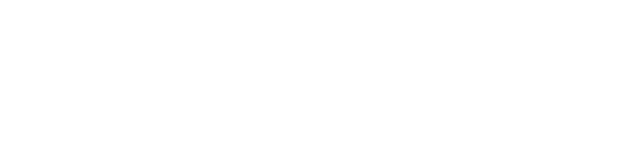
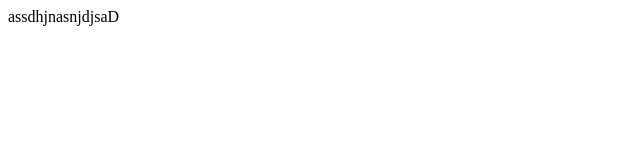
Before and after one commit to SiddharthCK45/Hello, a plain HTML site: page index.html in a window 1280 px wide. Shown: the whole page, without its empty margins (0-640 px from the left). Drawn offline with Linux system fonts and the light colour scheme.

Commit message:
trying new

```diff
--- a/index.html
+++ b/index.html
@@ -7,6 +7,6 @@
     <title>Document</title>
 </head>
 <body>
-
+    assdhjnasnjdjsaD
 </body>
 </html>
```
